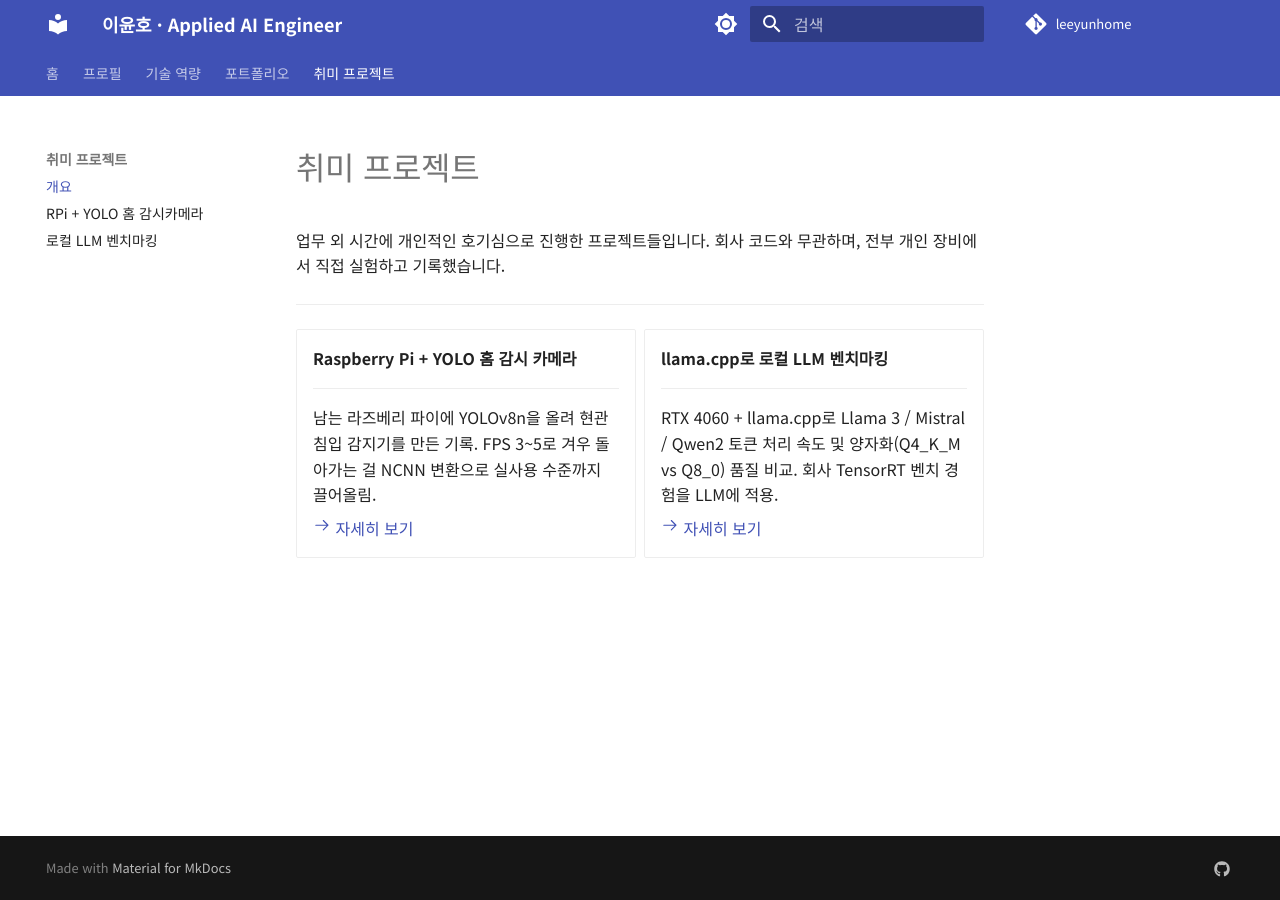
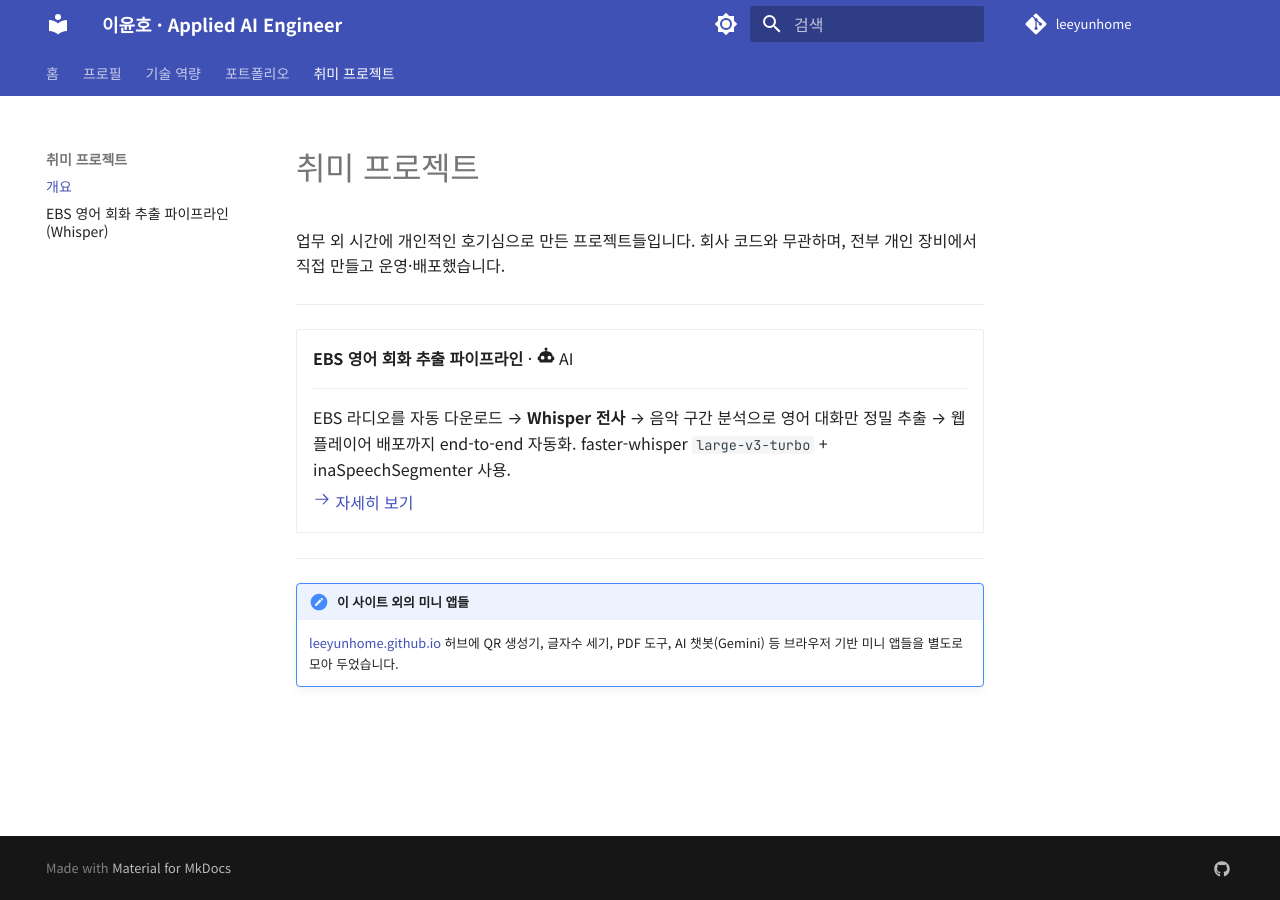
Before and after one commit to leeyunhome/portfolio, an MkDocs documentation site: the page built from docs/projects/index.md, in a window 1280 px wide. Built offline with MkDocs 1.6.1 and Material for MkDocs 9.7.7, drawn with Linux system fonts in a browser that asks for light colours.

Commit message:
Replace placeholder projects with real EBS Whisper pipeline case

```diff
--- a/docs/projects/index.md
+++ b/docs/projects/index.md
@@ -1,28 +1,26 @@
 # 취미 프로젝트
 
-업무 외 시간에 개인적인 호기심으로 진행한 프로젝트들입니다.
-회사 코드와 무관하며, 전부 개인 장비에서 직접 실험하고 기록했습니다.
+업무 외 시간에 개인적인 호기심으로 만든 프로젝트들입니다.
+회사 코드와 무관하며, 전부 개인 장비에서 직접 만들고 운영·배포했습니다.
 
 ---
 
 <div class="grid cards" markdown>
 
--   **Raspberry Pi + YOLO 홈 감시 카메라**
+-   **EBS 영어 회화 추출 파이프라인** · :material-robot: AI
 
     ---
 
-    남는 라즈베리 파이에 YOLOv8n을 올려 현관 침입 감지기를 만든 기록.
-    FPS 3~5로 겨우 돌아가는 걸 NCNN 변환으로 실사용 수준까지 끌어올림.
+    EBS 라디오를 자동 다운로드 → **Whisper 전사** → 음악 구간 분석으로
+    영어 대화만 정밀 추출 → 웹 플레이어 배포까지 end-to-end 자동화.
+    faster-whisper `large-v3-turbo` + inaSpeechSegmenter 사용.
 
-    [:octicons-arrow-right-24: 자세히 보기](rpi-yolo-guard.md)
-
--   **llama.cpp로 로컬 LLM 벤치마킹**
-
-    ---
-
-    RTX 4060 + llama.cpp로 Llama 3 / Mistral / Qwen2 토큰 처리 속도 및
-    양자화(Q4_K_M vs Q8_0) 품질 비교. 회사 TensorRT 벤치 경험을 LLM에 적용.
-
-    [:octicons-arrow-right-24: 자세히 보기](local-llm-bench.md)
+    [:octicons-arrow-right-24: 자세히 보기](ebs-whisper-pipeline.md)
 
 </div>
+
+---
+
+!!! note "이 사이트 외의 미니 앱들"
+    [leeyunhome.github.io](https://leeyunhome.github.io/) 허브에 QR 생성기, 글자수 세기,
+    PDF 도구, AI 챗봇(Gemini) 등 브라우저 기반 미니 앱들을 별도로 모아 두었습니다.
--- a/mkdocs.yml
+++ b/mkdocs.yml
@@ -66,8 +66,7 @@
     - "CS5 · TensorRT 정밀도 벤치마크": cases/05-trt-benchmark.md
   - 취미 프로젝트:
     - 개요: projects/index.md
-    - "RPi + YOLO 홈 감시카메라": projects/rpi-yolo-guard.md
-    - "로컬 LLM 벤치마킹": projects/local-llm-bench.md
+    - "EBS 영어 회화 추출 파이프라인 (Whisper)": projects/ebs-whisper-pipeline.md
 
 extra:
   social:
```
Also changed, not shown: docs/projects/ebs-whisper-pipeline.md (added, +122 -0 lines), docs/projects/local-llm-bench.md (deleted, +0 -88 lines), docs/projects/rpi-yolo-guard.md (deleted, +0 -77 lines).
